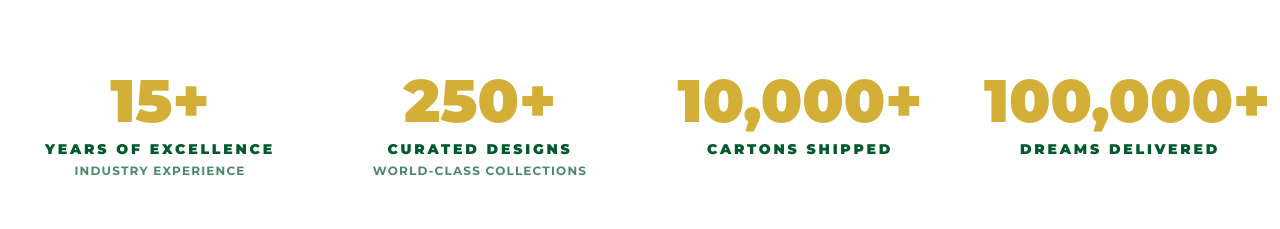
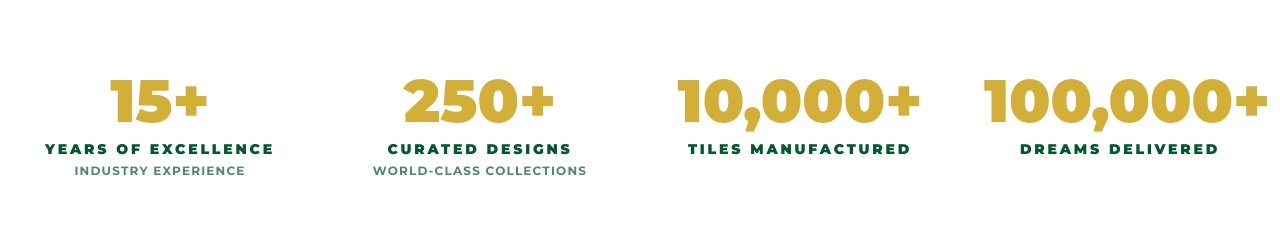
Before and after one commit to newcomer119/HXNDepot, a Next.js app: page / in a window 1280 px wide. Shown: the part 1000-1229 px from the top of the page. Built offline with nearby package versions, Linux system fonts and the light colour scheme; no server answers; the database is empty.

Commit message:
fixed gold color

```diff
--- a/app/page.jsx
+++ b/app/page.jsx
@@ -12,7 +12,7 @@ import SellerRegistrationModal from "@/components/SellerRegistrationModal";
 const stats = [
   { number: "15+", label: "Years of Excellence", subtitle: "Industry Experience" },
   { number: "250+", label: "Curated Designs", subtitle: "World-Class Collections" },
-  { number: "10,000+", label: "Cartons Shipped" },
+  { number: "10,000+", label: "Tiles Manufactured" },
   { number: "100,000+", label: "Dreams Delivered" },
 ];
 
--- a/app/view-in-room/page.jsx
+++ b/app/view-in-room/page.jsx
@@ -10,7 +10,7 @@ import Link from "next/link";
 
 const colors = {
   green: "#005a2b",
-  gold: "#d4af37",
+  gold: "#D4AF37",
   goldLight: "#f4e4bc",
   white: "#ffffff",
 };
```
